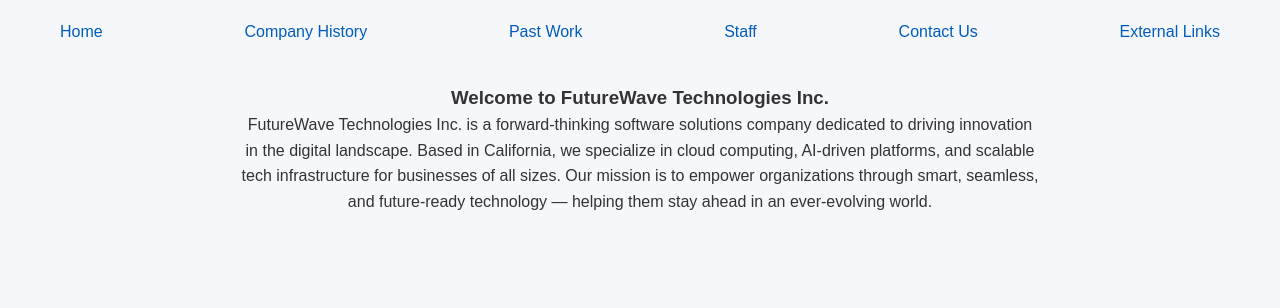
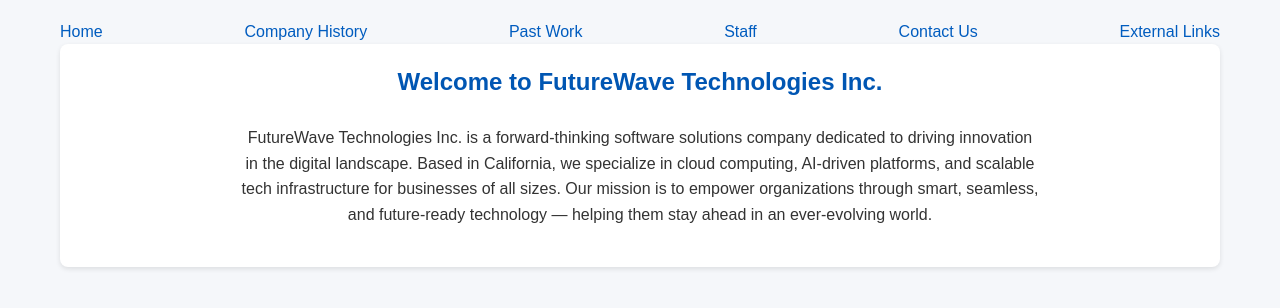
Before and after one commit to DianaWilson1/Company-Website-Lab, a React (Vite) app: page / in a window 1280 px wide. Shown: the top 308 px of the page. Built offline with nearby package versions, Linux system fonts and the light colour scheme.

Commit message:
make the look look consistatn

```diff
--- a/src/App.jsx
+++ b/src/App.jsx
@@ -26,7 +26,7 @@ const App = () => {
       email: 'john.smith@example.com',
       employmentHistory: 'UX Designer at PixelPerfect, Front-End Dev at UIFlow',
       hobbies: ['Sketching', 'Cycling', 'Indie Film Making'],
-      img: 'https://upload.wikimedia.org/wikipedia/commons/4/42/YouTube_icon_%282013-2017%29.png',
+      img: 'https://upload.wikimedia.org/wikipedia/commons/a/ab/Apple-logo.png',
       imgAlt: 'Apple logo',
     },
     {
@@ -44,7 +44,7 @@ const App = () => {
       email: 'carlos.ramirez@example.com',
       employmentHistory: 'Data Analyst at InfoCore, BI Specialist at Dashlytics',
       hobbies: ['Soccer', 'Drone Racing', 'Podcasting'],
-      img: 'https://upload.wikimedia.org/wikipedia/commons/0/08/Netflix_2015_logo.svg',
+      img: 'https://upload.wikimedia.org/wikipedia/commons/f/fa/Logo_of_Twitter.svg',
       imgAlt: 'Twitter logo',
     },
     {
@@ -53,7 +53,7 @@ const App = () => {
       email: 'ava.patel@example.com',
       employmentHistory: 'QA Engineer at TestGuru, DevOps Specialist at CloudNest',
       hobbies: ['Yoga', 'Gardening', 'Writing Fiction'],
-      img: 'https://upload.wikimedia.org/wikipedia/commons/6/69/Netflix_logo.svg',
+      img: 'https://upload.wikimedia.org/wikipedia/commons/0/08/Netflix_2015_logo.svg',
       imgAlt: 'Netflix logo',
     },
   ];
@@ -76,8 +76,11 @@ const App = () => {
     <div className="app-container">
       <Navbar onNavigate={handleNavigation} />
 
+      {/* --- Conditionally Rendered Content Sections --- */}
+
+      {/* Home Section - Uses <section> for consistent styling */}
       {activeSection === 'home' && (
-        <main>
+        <section className="home-section">
           <h3>Welcome to FutureWave Technologies Inc.</h3>
           <p>
             FutureWave Technologies Inc. is a forward-thinking software solutions company
@@ -87,9 +90,10 @@ const App = () => {
             organizations through smart, seamless, and future-ready technology —
             helping them stay ahead in an ever-evolving world.
           </p>
-        </main>
+        </section>
       )}
 
+      {/* Company History Section */}
       {activeSection === 'companyHistory' && (
         <section className="CompanyHistory">
            <h2>Company History</h2>
@@ -97,9 +101,10 @@ const App = () => {
         </section>
       )}
 
+      {/* Staff Section */}
       {activeSection === 'staff' && (
         <section className="EmployData">
-
+          <h2>Our Staff</h2>
           {employeeProfiles.map((profile, index) => (
             <EmployData
               key={index}
@@ -111,6 +116,7 @@ const App = () => {
         </section>
       )}
 
+      {/* Past Work Section */}
       {activeSection === 'pastWork' && (
         <section className="PastWork">
           <h2>Past Work Examples</h2>
@@ -124,6 +130,7 @@ const App = () => {
         </section>
       )}
 
+      {/* Contact Us Section */}
       {activeSection === 'contact' && (
         <section className="CompanyInformation">
           <h2>Contact Information</h2>
@@ -131,6 +138,7 @@ const App = () => {
         </section>
       )}
 
+      {/* External Links Section */}
       {activeSection === 'externalLinks' && (
         <section className="external-links-section">
           <h2>External Links / Partners</h2>
```
